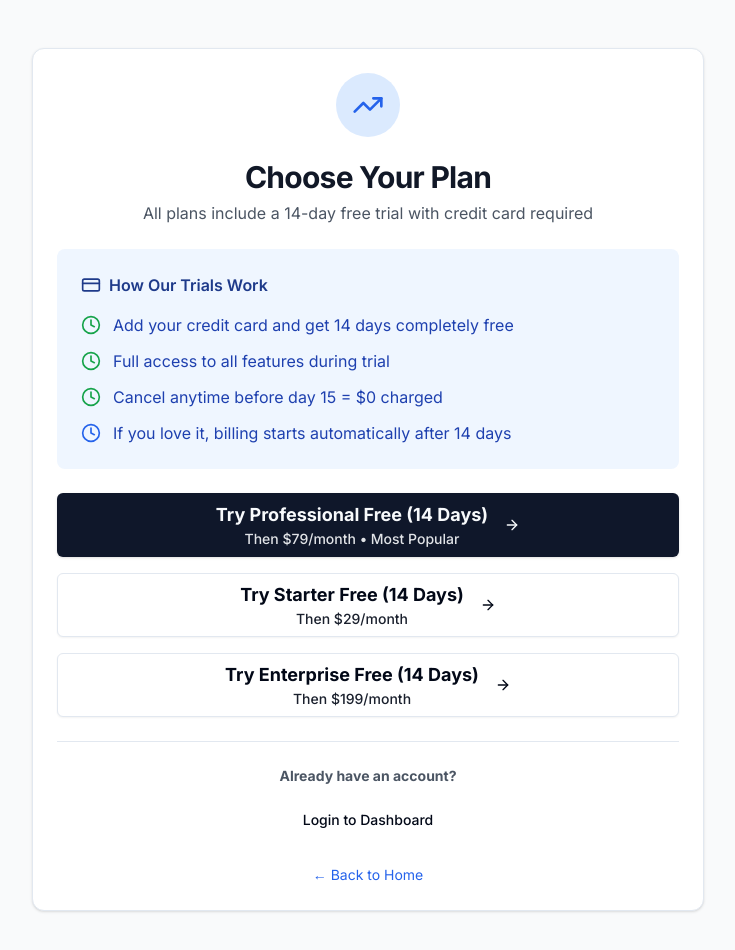
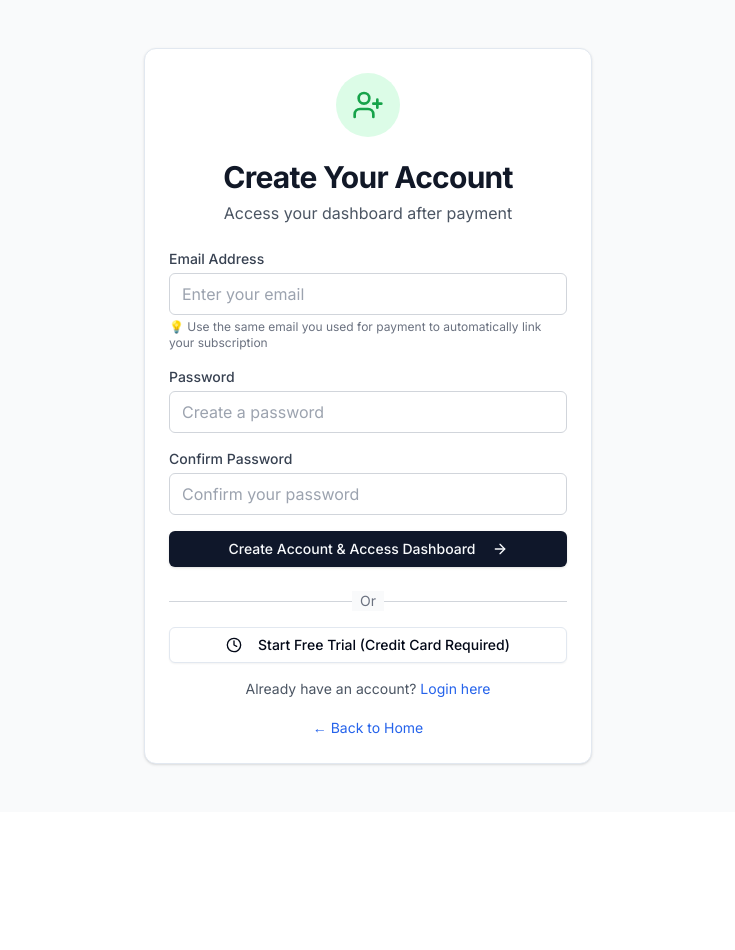
Before and after one commit to algominds35/bank-reconciliation-tool, a Next.js app: page /auth/signup in a window 1280 px wide. Shown: the top 950 px of the page, without its empty margins (272-1007 px from the left). After the commit the page ends 812 px from the top, so only its background shows below. Built offline with nearby package versions, Linux system fonts and the light colour scheme.

Commit message:
COMPLETE SYSTEM FIXED: Real Stripe payment links + working signup form + payment success flow

```diff
--- a/src/app/auth/signup/page.tsx
+++ b/src/app/auth/signup/page.tsx
@@ -1,12 +1,57 @@
 'use client'
 
-import React from 'react'
+import React, { useState } from 'react'
+import { useRouter } from 'next/navigation'
 import Link from 'next/link'
+import { supabase } from '@/lib/supabase'
 import { Card, CardContent, CardHeader, CardTitle } from '@/components/ui/card'
 import { Button } from '@/components/ui/button'
-import { ArrowRight, CreditCard, Clock, TrendingUp } from 'lucide-react'
+import { ArrowRight, CreditCard, Clock, TrendingUp, UserPlus } from 'lucide-react'
 
-export default function SignupRedirect() {
+export default function SignUp() {
+  const [email, setEmail] = useState('')
+  const [password, setPassword] = useState('')
+  const [confirmPassword, setConfirmPassword] = useState('')
+  const [loading, setLoading] = useState(false)
+  const [error, setError] = useState('')
+  const [message, setMessage] = useState('')
+  const [showTrialOptions, setShowTrialOptions] = useState(false)
+  const router = useRouter()
+
+  const handleSignUp = async (e: React.FormEvent) => {
+    e.preventDefault()
+    setLoading(true)
+    setError('')
+    setMessage('')
+
+    if (password !== confirmPassword) {
+      setError('Passwords do not match')
+      setLoading(false)
+      return
+    }
+
+    try {
+      const { error } = await supabase.auth.signUp({
+        email,
+        password,
+      })
+
+      if (error) {
+        setError(error.message)
+      } else {
+        setMessage('Account created! Check your email for confirmation, then login.')
+        setTimeout(() => {
+          router.push('/auth/login')
+        }, 3000)
+      }
+    } catch (err) {
+      setError('An unexpected error occurred')
+    } finally {
+      setLoading(false)
+    }
+  }
+
+  if (showTrialOptions) {
     return (
       <div className="min-h-screen bg-gray-50 py-12 px-4 sm:px-6 lg:px-8">
         <div className="max-w-2xl mx-auto">
@@ -16,10 +61,10 @@ export default function SignupRedirect() {
                 <TrendingUp className="h-8 w-8 text-blue-600" />
               </div>
               <CardTitle className="text-3xl font-bold text-gray-900">
-              Choose Your Plan
+                Choose Your Trial Plan
               </CardTitle>
               <p className="text-gray-600 mt-2">
-              All plans include a 14-day free trial with credit card required
+                14-day free trials with credit card required
               </p>
             </CardHeader>
             <CardContent className="space-y-6">
@@ -41,15 +86,11 @@ export default function SignupRedirect() {
                     <Clock className="h-5 w-5 text-green-600 mr-3 mt-0.5" />
                     <span>Cancel anytime before day 15 = $0 charged</span>
                   </div>
-                <div className="flex items-start">
-                  <Clock className="h-5 w-5 text-blue-600 mr-3 mt-0.5" />
-                  <span>If you love it, billing starts automatically after 14 days</span>
-                </div>
                 </div>
               </div>
 
               <div className="grid gap-4">
-              <a href="https://buy.stripe.com/test_TRIAL_PROFESSIONAL_LINK_HERE" target="_blank" rel="noopener noreferrer">
+                <a href="https://buy.stripe.com/test_28EbJ32nA0ALezn1HI0Fi08" target="_blank" rel="noopener noreferrer">
                   <Button className="w-full h-16 text-lg">
                     <div className="flex flex-col items-center">
                       <span className="font-bold">Try Professional Free (14 Days)</span>
@@ -59,7 +100,7 @@ export default function SignupRedirect() {
                   </Button>
                 </a>
 
-              <a href="https://buy.stripe.com/test_TRIAL_STARTER_LINK_HERE" target="_blank" rel="noopener noreferrer">
+                <a href="https://buy.stripe.com/test_6oU3cx6DQ1EP0Ix5XY0Fi07" target="_blank" rel="noopener noreferrer">
                   <Button className="w-full h-16 text-lg" variant="outline">
                     <div className="flex flex-col items-center">
                       <span className="font-bold">Try Starter Free (14 Days)</span>
@@ -69,7 +110,7 @@ export default function SignupRedirect() {
                   </Button>
                 </a>
 
-              <a href="https://buy.stripe.com/test_TRIAL_ENTERPRISE_LINK_HERE" target="_blank" rel="noopener noreferrer">
+                <a href="https://buy.stripe.com/test_aFa9AV4vIdnxgHv2LM0Fi09" target="_blank" rel="noopener noreferrer">
                   <Button className="w-full h-16 text-lg" variant="outline">
                     <div className="flex flex-col items-center">
                       <span className="font-bold">Try Enterprise Free (14 Days)</span>
@@ -81,14 +122,133 @@ export default function SignupRedirect() {
               </div>
 
               <div className="border-t pt-6 text-center">
-              <p className="text-sm text-gray-600 mb-4">
-                <strong>Already have an account?</strong>
+                <Button variant="ghost" onClick={() => setShowTrialOptions(false)}>
+                  ← Back to Account Creation
+                </Button>
+              </div>
+            </CardContent>
+          </Card>
+        </div>
+      </div>
+    )
+  }
+
+  return (
+    <div className="min-h-screen bg-gray-50 py-12 px-4 sm:px-6 lg:px-8">
+      <div className="max-w-md mx-auto">
+        <Card>
+          <CardHeader className="text-center pb-6">
+            <div className="w-16 h-16 bg-green-100 rounded-full flex items-center justify-center mx-auto mb-4">
+              <UserPlus className="h-8 w-8 text-green-600" />
+            </div>
+            <CardTitle className="text-3xl font-bold text-gray-900">
+              Create Your Account
+            </CardTitle>
+            <p className="text-gray-600 mt-2">
+              Access your dashboard after payment
             </p>
-              <Link href="/auth/login">
-                <Button variant="ghost" className="w-full">
-                  Login to Dashboard
+          </CardHeader>
+          <CardContent>
+            <form onSubmit={handleSignUp} className="space-y-4">
+              <div>
+                <label htmlFor="email" className="block text-sm font-medium text-gray-700 mb-1">
+                  Email Address
+                </label>
+                <input
+                  id="email"
+                  name="email"
+                  type="email"
+                  required
+                  className="w-full px-3 py-2 border border-gray-300 rounded-md focus:outline-none focus:ring-2 focus:ring-blue-500 focus:border-blue-500"
+                  placeholder="Enter your email"
+                  value={email}
+                  onChange={(e) => setEmail(e.target.value)}
+                />
+                <p className="text-xs text-gray-500 mt-1">
+                  💡 Use the same email you used for payment to automatically link your subscription
+                </p>
+              </div>
+
+              <div>
+                <label htmlFor="password" className="block text-sm font-medium text-gray-700 mb-1">
+                  Password
+                </label>
+                <input
+                  id="password"
+                  name="password"
+                  type="password"
+                  required
+                  className="w-full px-3 py-2 border border-gray-300 rounded-md focus:outline-none focus:ring-2 focus:ring-blue-500 focus:border-blue-500"
+                  placeholder="Create a password"
+                  value={password}
+                  onChange={(e) => setPassword(e.target.value)}
+                />
+              </div>
+
+              <div>
+                <label htmlFor="confirm-password" className="block text-sm font-medium text-gray-700 mb-1">
+                  Confirm Password
+                </label>
+                <input
+                  id="confirm-password"
+                  name="confirm-password"
+                  type="password"
+                  required
+                  className="w-full px-3 py-2 border border-gray-300 rounded-md focus:outline-none focus:ring-2 focus:ring-blue-500 focus:border-blue-500"
+                  placeholder="Confirm your password"
+                  value={confirmPassword}
+                  onChange={(e) => setConfirmPassword(e.target.value)}
+                />
+              </div>
+
+              {error && (
+                <div className="bg-red-50 border border-red-200 text-red-600 px-4 py-3 rounded-md text-sm">
+                  {error}
+                </div>
+              )}
+
+              {message && (
+                <div className="bg-green-50 border border-green-200 text-green-600 px-4 py-3 rounded-md text-sm">
+                  {message}
+                </div>
+              )}
+
+              <Button
+                type="submit"
+                disabled={loading}
+                className="w-full"
+              >
+                {loading ? 'Creating account...' : 'Create Account & Access Dashboard'}
+                <ArrowRight className="ml-2 h-4 w-4" />
               </Button>
+            </form>
+
+            <div className="mt-6 space-y-4">
+              <div className="relative">
+                <div className="absolute inset-0 flex items-center">
+                  <div className="w-full border-t border-gray-300" />
+                </div>
+                <div className="relative flex justify-center text-sm">
+                  <span className="px-2 bg-gray-50 text-gray-500">Or</span>
+                </div>
+              </div>
+
+              <Button
+                variant="outline"
+                className="w-full"
+                onClick={() => setShowTrialOptions(true)}
+              >
+                <Clock className="mr-2 h-4 w-4" />
+                Start Free Trial (Credit Card Required)
+              </Button>
+
+              <div className="text-center">
+                <p className="text-sm text-gray-600">
+                  Already have an account?{' '}
+                  <Link href="/auth/login" className="text-blue-600 hover:underline">
+                    Login here
                   </Link>
+                </p>
               </div>
 
               <div className="text-center">
@@ -96,6 +256,7 @@ export default function SignupRedirect() {
                   ← Back to Home
                 </Link>
               </div>
+            </div>
           </CardContent>
         </Card>
       </div>
--- a/src/app/page.tsx
+++ b/src/app/page.tsx
@@ -60,7 +60,7 @@ export default function LandingPage() {
               <a href="#pricing" className="text-gray-600 hover:text-gray-900">Pricing</a>
               <a href="#testimonials" className="text-gray-600 hover:text-gray-900">Reviews</a>
               <Link href="/auth/login" className="text-gray-600 hover:text-gray-900">Login</Link>
-              <a href="https://buy.stripe.com/test_TRIAL_PROFESSIONAL_LINK_HERE" target="_blank" rel="noopener noreferrer">
+              <a href="https://buy.stripe.com/test_28EbJ32nA0ALezn1HI0Fi08" target="_blank" rel="noopener noreferrer">
                 <Button variant="outline">Try Professional Free (14 Days)</Button>
               </a>
             </div>
@@ -93,7 +93,7 @@ export default function LandingPage() {
                   <ArrowRight className="ml-2 h-5 w-5" />
                 </Button>
               </a>
-              <a href="https://buy.stripe.com/test_TRIAL_PROFESSIONAL_LINK_HERE" target="_blank" rel="noopener noreferrer">
+              <a href="https://buy.stripe.com/test_28EbJ32nA0ALezn1HI0Fi08" target="_blank" rel="noopener noreferrer">
                 <Button variant="outline" size="lg" className="text-lg px-8 py-6">
                   <Clock className="mr-2 h-5 w-5" />
                   Try Professional Free (14 Days)
@@ -419,7 +419,7 @@ export default function LandingPage() {
                       Get Starter - $29/mo
                     </Button>
                   </a>
-                  <a href="https://buy.stripe.com/test_TRIAL_STARTER_LINK_HERE" target="_blank" rel="noopener noreferrer">
+                  <a href="https://buy.stripe.com/test_6oU3cx6DQ1EP0Ix5XY0Fi07" target="_blank" rel="noopener noreferrer">
                     <Button className="w-full" variant="ghost">
                       <Clock className="mr-2 h-4 w-4" />
                       Try Starter Free (14 Days)
@@ -471,7 +471,7 @@ export default function LandingPage() {
                       Get Professional - $79/mo
                     </Button>
                   </a>
-                  <a href="https://buy.stripe.com/test_TRIAL_PROFESSIONAL_LINK_HERE" target="_blank" rel="noopener noreferrer">
+                  <a href="https://buy.stripe.com/test_28EbJ32nA0ALezn1HI0Fi08" target="_blank" rel="noopener noreferrer">
                     <Button className="w-full" variant="outline">
                       <Clock className="mr-2 h-4 w-4" />
                       Try Professional Free (14 Days)
@@ -516,7 +516,7 @@ export default function LandingPage() {
                       Get Enterprise - $199/mo
                     </Button>
                   </a>
-                  <a href="https://buy.stripe.com/test_TRIAL_ENTERPRISE_LINK_HERE" target="_blank" rel="noopener noreferrer">
+                  <a href="https://buy.stripe.com/test_aFa9AV4vIdnxgHv2LM0Fi09" target="_blank" rel="noopener noreferrer">
                     <Button className="w-full" variant="ghost">
                       <Clock className="mr-2 h-4 w-4" />
                       Try Enterprise Free (14 Days)
--- a/src/app/payment/success/page.tsx
+++ b/src/app/payment/success/page.tsx
@@ -71,10 +71,10 @@ function PaymentSuccessContent() {
             <div className="bg-green-50 p-6 rounded-lg border border-green-200">
               <h3 className="font-semibold text-green-900 mb-2 flex items-center justify-center">
                 <UserPlus className="h-5 w-5 mr-2" />
-                Create Your Account
+                Create Your Account Now
               </h3>
               <p className="text-green-800 text-sm mb-4">
-                Use the same email address you used for payment to link your subscription.
+                <strong>Important:</strong> Use the same email address you used for payment to automatically link your subscription.
               </p>
               <Link href="/auth/signup">
                 <Button className="w-full bg-green-600 hover:bg-green-700 text-white">
@@ -94,6 +94,16 @@ function PaymentSuccessContent() {
                   Login to Dashboard
                 </Button>
               </Link>
+            </div>
+
+            <div className="text-sm text-gray-500 pt-4 border-t">
+              <p className="font-semibold mb-2">✅ What Happens Next?</p>
+              <div className="text-left space-y-1">
+                <p>1. Create your account with the same email</p>
+                <p>2. We'll automatically link your payment</p>
+                <p>3. Get instant access to your dashboard</p>
+                <p>4. Start reconciling transactions immediately</p>
+              </div>
             </div>
 
             <div className="text-sm text-gray-500 pt-4 border-t">
```
Also changed, not shown: src/app/dashboard/page.tsx (indentation only). Lines whose indentation alone changed are shown as unchanged.
